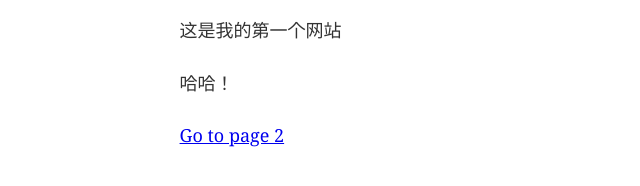
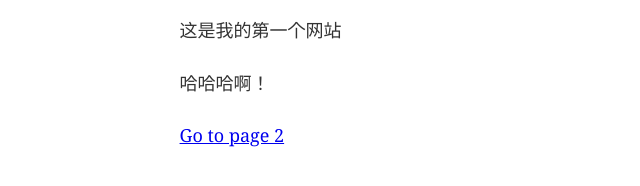
Before and after one commit to Kinseylkj/myweb, a Gatsby site: page / in a window 1280 px wide. Shown: the part 176-362 px from the top of the page, 0-640 px from the left. Built offline with nearby package versions, Linux system fonts and the light colour scheme; Gatsby itself is replaced by a stand-in of ours.

Commit message:
测试一下

```diff
--- a/src/pages/index.js
+++ b/src/pages/index.js
@@ -7,7 +7,7 @@ const IndexPage = () => (
   <Layout>
     <h1>你好</h1>
     <p>这是我的第一个网站</p>
-    <p>哈哈！</p>
+    <p>哈哈哈啊！</p>
     <Link to="/page-2/">Go to page 2</Link>
   </Layout>
 )
```
